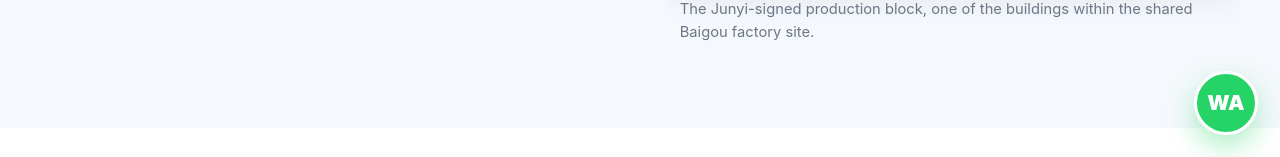
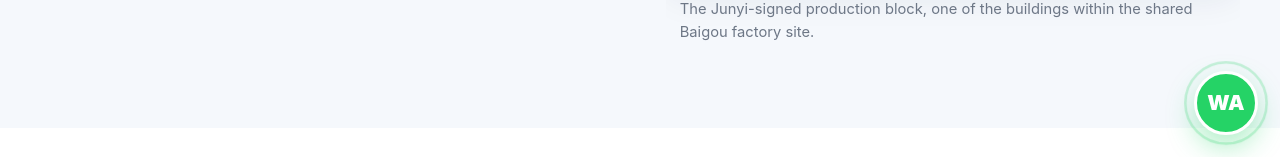
Before and after one commit to badnd/junyibags-site, a Next.js app: page /about in a window 1280 px wide. Shown: the part 643-800 px from the top of the page. Built offline with nearby package versions, Linux system fonts and the light colour scheme; no server answers.

Commit message:
feat: restore floating contact pulse

```diff
--- a/src/app/globals.css
+++ b/src/app/globals.css
@@ -385,3 +385,11 @@ body.lightbox-open{overflow:hidden}
 main > section:nth-of-type(n+2){content-visibility:auto;contain-intrinsic-size:auto 800px}
 
 .contact-ball{position:fixed;z-index:90;width:64px;height:64px;border-radius:50%;display:grid;place-items:center;background:var(--accent);color:#fff;border:3px solid #fff;box-shadow:0 12px 28px rgba(37,211,102,.36);font-size:1.3rem;font-weight:900;cursor:grab;touch-action:pan-y;user-select:none}.contact-ball:active{cursor:grabbing}.contact-ball:focus-visible{outline:3px solid #f4b942;outline-offset:3px}@media(max-width:600px){.contact-ball{width:58px;height:58px}}
+
+/* Shared four-site contact pulse */
+.contact-ball{isolation:isolate;overflow:visible}
+.contact-ball::before,.contact-ball::after{content:"";position:absolute;inset:-4px;border-radius:50%;border:2px solid rgba(37,211,102,.55);pointer-events:none;animation:contact-ball-pulse 2.2s ease-out infinite}
+.contact-ball::after{animation-delay:1.1s}
+.contact-ball>span{position:relative;z-index:1}
+@keyframes contact-ball-pulse{0%{transform:scale(.9);opacity:.75}75%,100%{transform:scale(1.75);opacity:0}}
+@media(prefers-reduced-motion:reduce){.contact-ball::before,.contact-ball::after{animation:none;opacity:0}}
```
